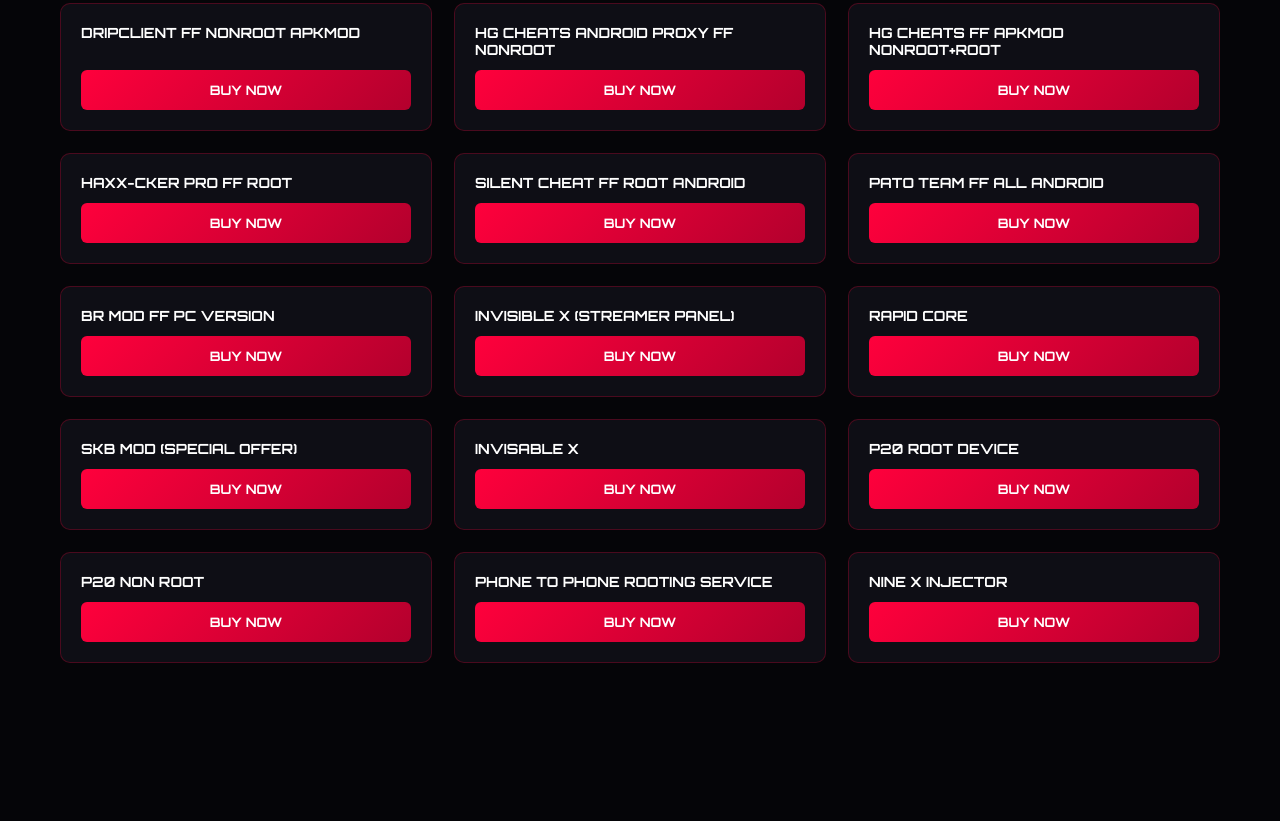
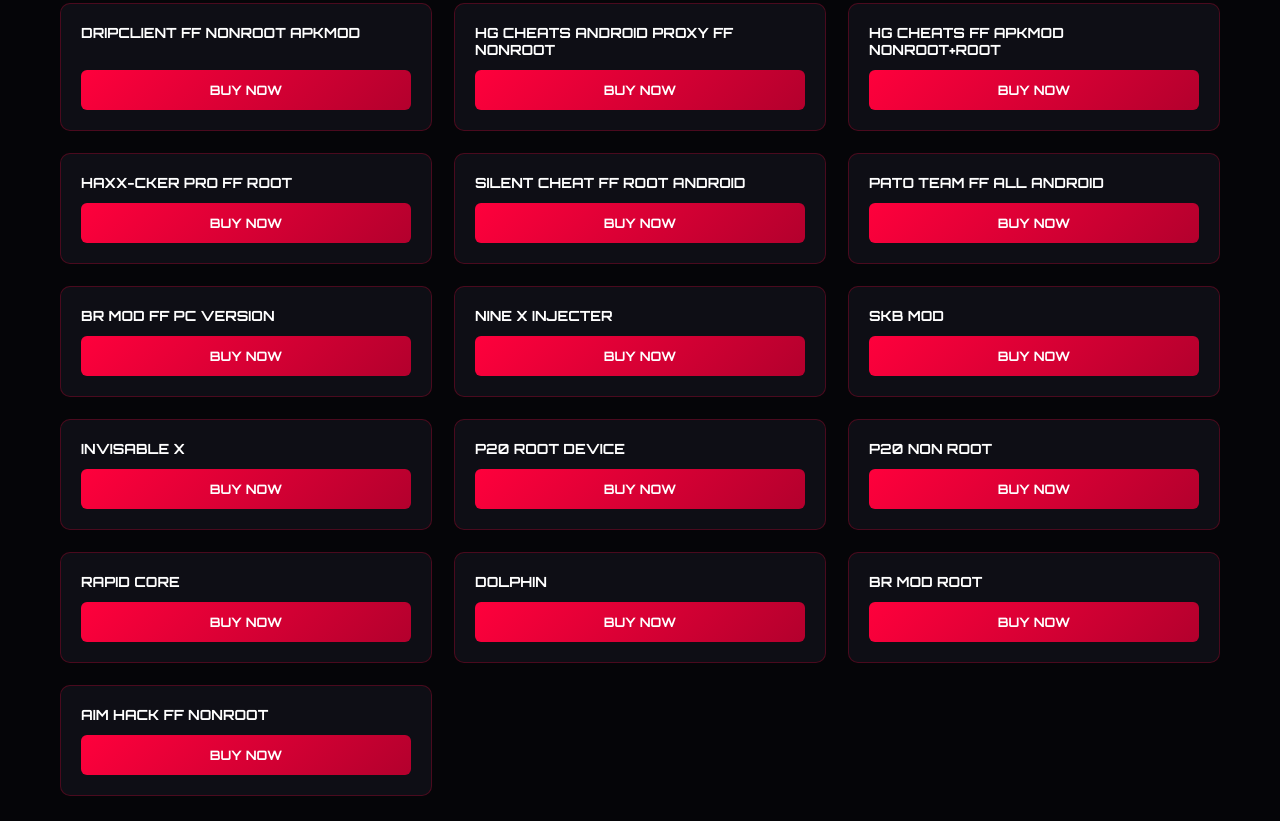
Before and after one commit to yqu625v17ba/mini4cshop, a plain HTML site: page index.html in a window 1280 px wide. Shown: the part 466-1287 px from the top of the page. Before the commit the page ends 1154 px from the top, so only its background shows below. Drawn offline with Linux system fonts and the light colour scheme.

Commit message:
Update index.html

```diff
--- a/index.html
+++ b/index.html
@@ -155,27 +155,28 @@
 
     <script>
         const defaultProducts = [
-            { id: 1, name: "DELTA PROXY IOS IPHONE", features: ["Body Proxy - Full Red", "Neck Proxy V1"], variants: [{ name: "1 Days", price: 150 }, { name: "7 Days", price: 350 }, { name: "30 Days", price: 700 }] },
-            { id: 2, name: "MIGUL IPHONE IOS FF", features: ["Silent Aim", "AimBot", "Speed Hack"], variants: [{ name: "1 Day's Basic", price: 250 }, { name: "7 Day's Basic", price: 600 }, { name: "30 Day's Basic", price: 1200 }] },
-            { id: 3, name: "XYZ CHEATS FF ROOT ANDROID", features: ["Silent Aim", "Aim Magnet"], variants: [{ name: "1 Days", price: 70 }, { name: "2 Days", price: 150 }] },
-            { id: 4, name: "PRIME HOOK FF NONROOT ANDROID", features: ["Aim Magnet", "Silent Aim"], variants: [{ name: "1 Days Nonroot", price: 50 }, { name: "7 Days Nonroot", price: 270 }] },
-            { id: 5, name: "BALA MOD XYZ - V2 FF NONROOT", features: ["NONROOT Direct", "Auto Headshot"], variants: [{ name: "1 Days", price: 230 }, { name: "7 Days", price: 1300 }] },
-            { id: 6, name: "HG CHEATS PRIME PROXY FF NONROOT", features: ["Aimsafe Main", "Aimbot"], variants: [{ name: "1 Days", price: 70 }, { name: "7 Days", price: 250 }] },
-            { id: 7, name: "DRIPCLIENT FF NONROOT APKMOD", features: ["Aimkill", "Silent Aim"], variants: [{ name: "1 Day's Nonroot", price: 60 }, { name: "30 Day's Nonroot", price: 600 }] },
-            { id: 8, name: "HG CHEATS ANDROID PROXY FF NONROOT", features: ["AIMBOT", "PRECISAO"], variants: [{ name: "1 Day's", price: 70 }, { name: "30 Day's", price: 500 }] },
-            { id: 9, name: "HG CHEATS FF APKMOD NONROOT+ROOT", features: ["Aim Magnet", "Silent Aim"], variants: [{ name: "1 Day's", price: 70 }, { name: "30 Day's", price: 500 }] },
-            { id: 10, name: "HAXX-CKER PRO FF ROOT", features: ["Aimsafe Main Id Root", "Aimbot"], variants: [{ name: "3 Day's", price: 180 }, { name: "30 Day's", price: 1450 }] },
-            { id: 11, name: "SILENT CHEAT FF ROOT ANDROID", features: ["Safe Main Id", "Silent Aim"], variants: [{ name: "1 Day's SAFE", price: 90 }, { name: "7 Day's SAFE", price: 350 }] },
-            { id: 12, name: "PATO TEAM FF ALL ANDROID", features: ["Silent Aim", "Aim Magnet"], variants: [{ name: "3 Day's Mix", price: 150 }, { name: "30 Day's Mix", price: 700 }] },
-            { id: 13, name: "BR MOD FF PC VERSION", features: ["Silent Aim", "Aim Magnet"], variants: [{ name: "1 Day Pc", price: 79 }, { name: "30 Day Pc", price: 799 }] },
-            { id: 14, name: "INVISIBLE X (STREAMER PANEL)", features: ["Streamer Panel", "All Devices"], variants: [{ name: "1 Day", price: 99 }, { name: "31 Days", price: 999 }] },
-            { id: 15, name: "RAPID CORE", features: ["Rapid Core Engine", "Bypass"], variants: [{ name: "1 Day", price: 89 }, { name: "30 Days", price: 799 }] },
-            { id: 16, name: "SKB MOD (SPECIAL OFFER)", features: ["Special Offer", "High Headshot"], variants: [{ name: "1 Day", price: 99 }, { name: "30 Days", price: 799 }] },
-            { id: 17, name: "INVISABLE X", features: ["High Performance", "Safe Aim"], variants: [{ name: "1 Day", price: 99 }, { name: "30 Days", price: 999 }] },
-            { id: 18, name: "P20 ROOT DEVICE", features: ["Root Device Special"], variants: [{ name: "30 Days Plan", price: 600 }] },
-            { id: 19, name: "P20 NON ROOT", features: ["Non-Root Supported"], variants: [{ name: "30 Days Plan", price: 800 }] },
-            { id: 20, name: "PHONE TO PHONE ROOTING SERVICE", features: ["HyperOS & Other Brands"], variants: [{ name: "HyperOS Root", price: 1500 }, { name: "Other Brands", price: 1000 }] },
-            { id: 21, name: "NINE X INJECTOR", features: ["High Precision Injector"], variants: [{ name: "10 Days", price: 400 }] }
+            { id: 1, name: "DELTA PROXY IOS IPHONE", variants: [{ name: "1 Days", price: 150 }, { name: "3 Days", price: 350 }, { name: "30 Days", price: 700 }] },
+            { id: 2, name: "MIGUL IPHONE IOS FF", variants: [{ name: "1 Day's Basic", price: 250 }, { name: "7 Day's Basic", price: 600 }, { name: "30 Day's Basic", price: 1200 }, { name: "1 Day's PRO", price: 250 }, { name: "7 Day's PRO", price: 600 }, { name: "30 Day's PRO", price: 1200 }] },
+            { id: 3, name: "XYZ CHEATS FF ROOT ANDROID", variants: [{ name: "1 Days", price: 70 }, { name: "2 Days", price: 150 }] },
+            { id: 4, name: "PRIME HOOK FF NONROOT ANDROID", variants: [{ name: "1 Days Nonroot", price: 50 }, { name: "3 Days Nonroot", price: 100 }, { name: "7 Days Nonroot", price: 270 }, { name: "10 Days Nonroot", price: 300 }] },
+            { id: 5, name: "BALA MOD XYZ - V2 FF NONROOT", variants: [{ name: "1 Hours", price: 15 }, { name: "3 Hours", price: 35 }, { name: "6 Hours", price: 60 }, { name: "12 Hours", price: 120 }, { name: "1 Days", price: 230 }, { name: "3 Days", price: 400 }, { name: "5 Days", price: 550 }, { name: "7 Days", price: 950 }, { name: "14 Days", price: 1300 }] },
+            { id: 6, name: "HG CHEATS PRIME PROXY FF NONROOT", variants: [{ name: "1 Days", price: 70 }, { name: "7 Days", price: 250 }, { name: "10 Days", price: 300 }] },
+            { id: 7, name: "DRIPCLIENT FF NONROOT APKMOD", variants: [{ name: "1 Day's Nonroot", price: 60 }, { name: "3 Day's Nonroot", price: 140 }, { name: "7 Day's Nonroot", price: 250 }, { name: "15 Day's Nonroot", price: 400 }, { name: "30 Day's Nonroot", price: 600 }] },
+            { id: 8, name: "HG CHEATS ANDROID PROXY FF NONROOT", variants: [{ name: "1 Day's", price: 70 }, { name: "7 Day's", price: 270 }, { name: "10 Day's", price: 300 }, { name: "30 Day's", price: 500 }] },
+            { id: 9, name: "HG CHEATS FF APKMOD NONROOT+ROOT", variants: [{ name: "1 Day's Root + Nonroot", price: 70 }, { name: "3 Days Root+Nonroot", price: 270 }, { name: "10 Days Root+Nonroot", price: 300 }, { name: "30 Day's Root+Nonroot", price: 500 }] },
+            { id: 10, name: "HAXX-CKER PRO FF ROOT", variants: [{ name: "3 Days", price: 180 }, { name: "7 Days", price: 280 }, { name: "10 Days", price: 550 }, { name: "20 Days", price: 1050 }, { name: "30 Days", price: 1450 }, { name: "60 Days", price: 2800 }] },
+            { id: 11, name: "SILENT CHEAT FF ROOT ANDROID", variants: [{ name: "1 Day's SAFE", price: 90 }, { name: "3 Days SAFE", price: 180 }, { name: "7 Days SAFE", price: 350 }, { name: "14 Days SAFE", price: 600 }, { name: "30 Days SAFE", price: 900 }, { name: "1 Day's BRUTAL", price: 90 }, { name: "3 Days BRUTAL", price: 180 }, { name: "7 Days BRUTAL", price: 350 }, { name: "14 Days BRUTAL", price: 600 }, { name: "30 Days BRUTAL", price: 900 }] },
+            { id: 12, name: "PATO TEAM FF ALL ANDROID", variants: [{ name: "3 Day's All Colours Mix", price: 150 }, { name: "7 Day's All Colours Mix", price: 300 }, { name: "15 Day's All Colours Mix", price: 500 }, { name: "30 Day's All Colours Mix", price: 700 }] },
+            { id: 13, name: "BR MOD FF PC VERSION", variants: [{ name: "1 Day Pc Aim Silent", price: 79 }, { name: "10 Days Pc Aim Silent", price: 479 }, { name: "30 Days Pc Aim Silent", price: 799 }, { name: "10 Days Pc Bypass + Silent", price: 519 }, { name: "1 Day Pc Modxena x86", price: 70 }, { name: "10 Days Pc Modxena x86", price: 479 }, { name: "30 Days Pc Modxena x86", price: 799 }] },
+            { id: 14, name: "NINE X INJECTER", variants: [{ name: "10 Days", price: 400 }] },
+            { id: 15, name: "SKB MOD", variants: [{ name: "1 Day", price: 150 }, { name: "7 Days", price: 400 }, { name: "15 Days", price: 800 }, { name: "30 Days", price: 1500 }] },
+            { id: 16, name: "INVISABLE X", variants: [{ name: "1 Day", price: 150 }, { name: "7 Days", price: 400 }, { name: "15 Days", price: 800 }, { name: "30 Days", price: 1500 }] },
+            { id: 17, name: "P20 ROOT DEVICE", variants: [{ name: "30 Days Plan", price: 800 }] },
+            { id: 18, name: "P20 NON ROOT", variants: [{ name: "30 Days Plan", price: 1000 }] },
+            { id: 19, name: "RAPID CORE", variants: [{ name: "1 Day", price: 89 }, { name: "7 Days", price: 279 }, { name: "15 Days", price: 459 }, { name: "30 Days", price: 799 }] },
+            { id: 20, name: "DOLPHIN", variants: [{ name: "1 Days", price: 180 }, { name: "7 Days", price: 500 }, { name: "15 Days", price: 800 }, { name: "31 Days", price: 1600 }] },
+            { id: 21, name: "BR MOD ROOT", variants: [{ name: "1 Day", price: 80 }, { name: "3 Days", price: 250 }, { name: "7 Days", price: 500 }, { name: "30 Days", price: 1000 }] },
+            { id: 22, name: "AIM HACK FF NONROOT", variants: [{ name: "1 HR", price: 15 }, { name: "3 HR", price: 30 }, { name: "6 HR", price: 50 }, { name: "12 HR", price: 80 }, { name: "1 Day", price: 100 }, { name: "7 Days", price: 250 }, { name: "30 Days", price: 700 }] }
         ];
 
         window.onload = function() {
```
